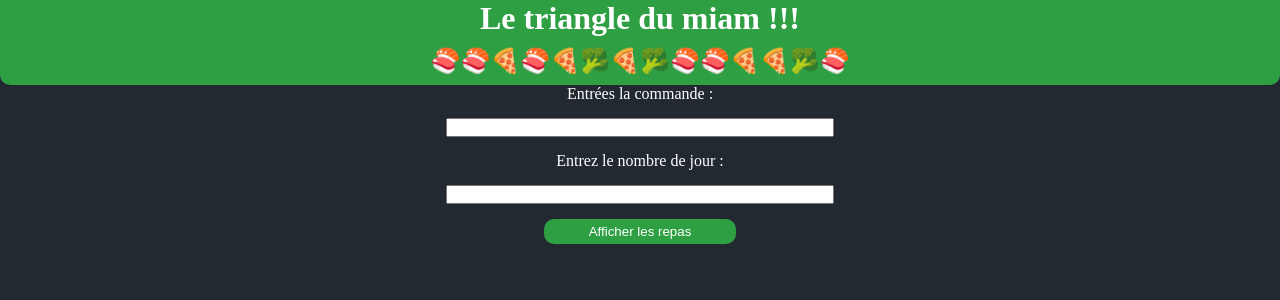
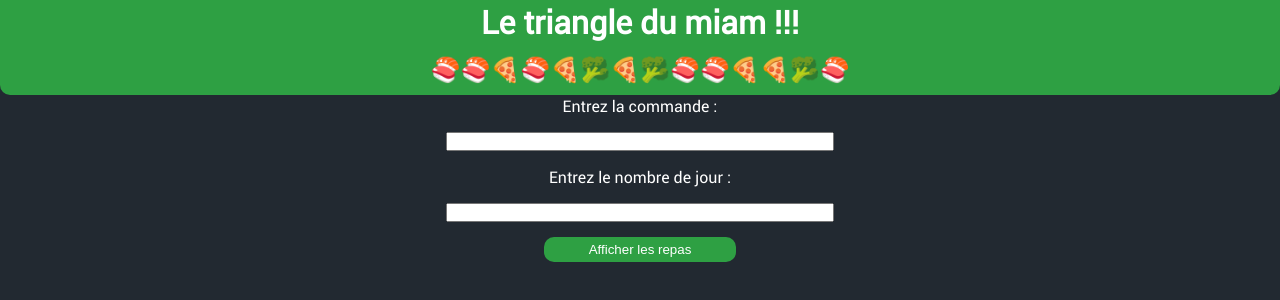
Before and after one commit to yohann-kevin/Triangle-du-miam, a website: page index.html in a window 1280 px wide. Drawn offline with Linux system fonts and the light colour scheme.

Commit message:
feat : add fonts

```diff
--- /dev/null
+++ b/fonts/roboto/generator_config.txt
@@ -0,0 +1,5 @@
+# Font Squirrel Font-face Generator Configuration File
+# Upload this file to the generator to recreate the settings
+# you used to create these fonts.
+
+{"mode":"optimal","formats":["woff","woff2"],"tt_instructor":"default","fix_gasp":"xy","fix_vertical_metrics":"Y","metrics_ascent":"","metrics_descent":"","metrics_linegap":"","add_spaces":"Y","add_hyphens":"Y","fallback":"none","fallback_custom":"100","options_subset":"basic","subset_custom":"","subset_custom_range":"","subset_ot_features_list":"","css_stylesheet":"stylesheet.css","filename_suffix":"-webfont","emsquare":"2048","spacing_adjustment":"0"}
--- a/src/main.js
+++ b/src/main.js
@@ -29,7 +29,7 @@ function init() {
     subtitle.textContent = symbol;
 
     section.id = "section";
-    labelCommand.textContent = "Entrées la commande : ";
+    labelCommand.textContent = "Entrez la commande : ";
     labelCommand.id = "inputTitle";
     inputCommand.type = "text";
     inputCommand.name = "symbol";
--- a/style/main.css
+++ b/style/main.css
@@ -1,3 +1,12 @@
+@font-face {
+    font-family: 'robotoregular';
+    src: url('../fonts/roboto/roboto-regular-webfont.woff2') format('woff2'),
+         url('../fonts/roboto/roboto-regular-webfont.woff') format('woff');
+    font-weight: normal;
+    font-style: normal;
+
+}
+
 * {
     margin: 0;
     padding: 0;
@@ -6,6 +15,7 @@
 body {
     background-color: #222931;
     color: #ffffff;
+    font-family: 'robotoregular';
 }
 
 #header {
```
Also changed, not shown: fonts/roboto/roboto-regular-webfont.woff (added), fonts/roboto/roboto-regular-webfont.woff2 (added).
